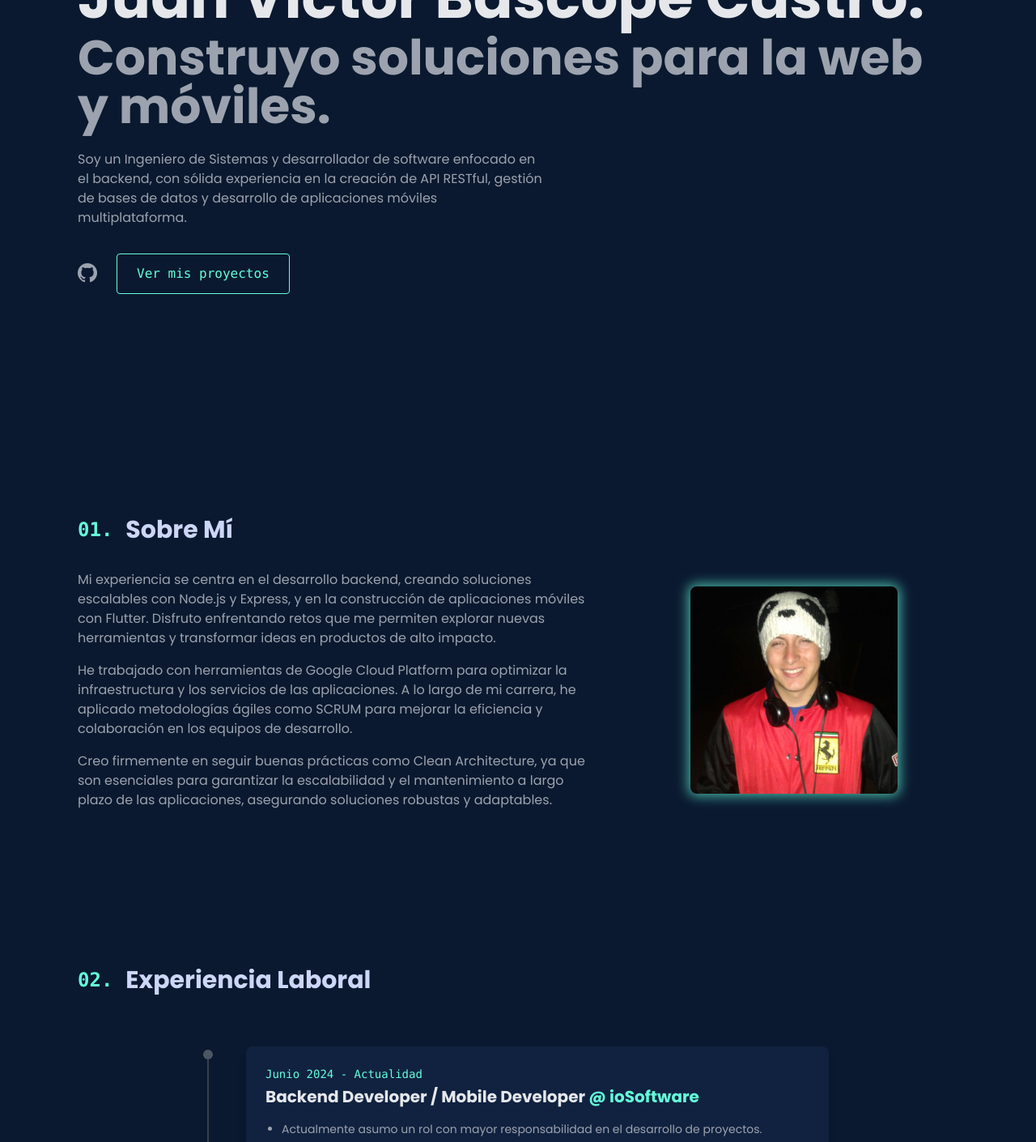
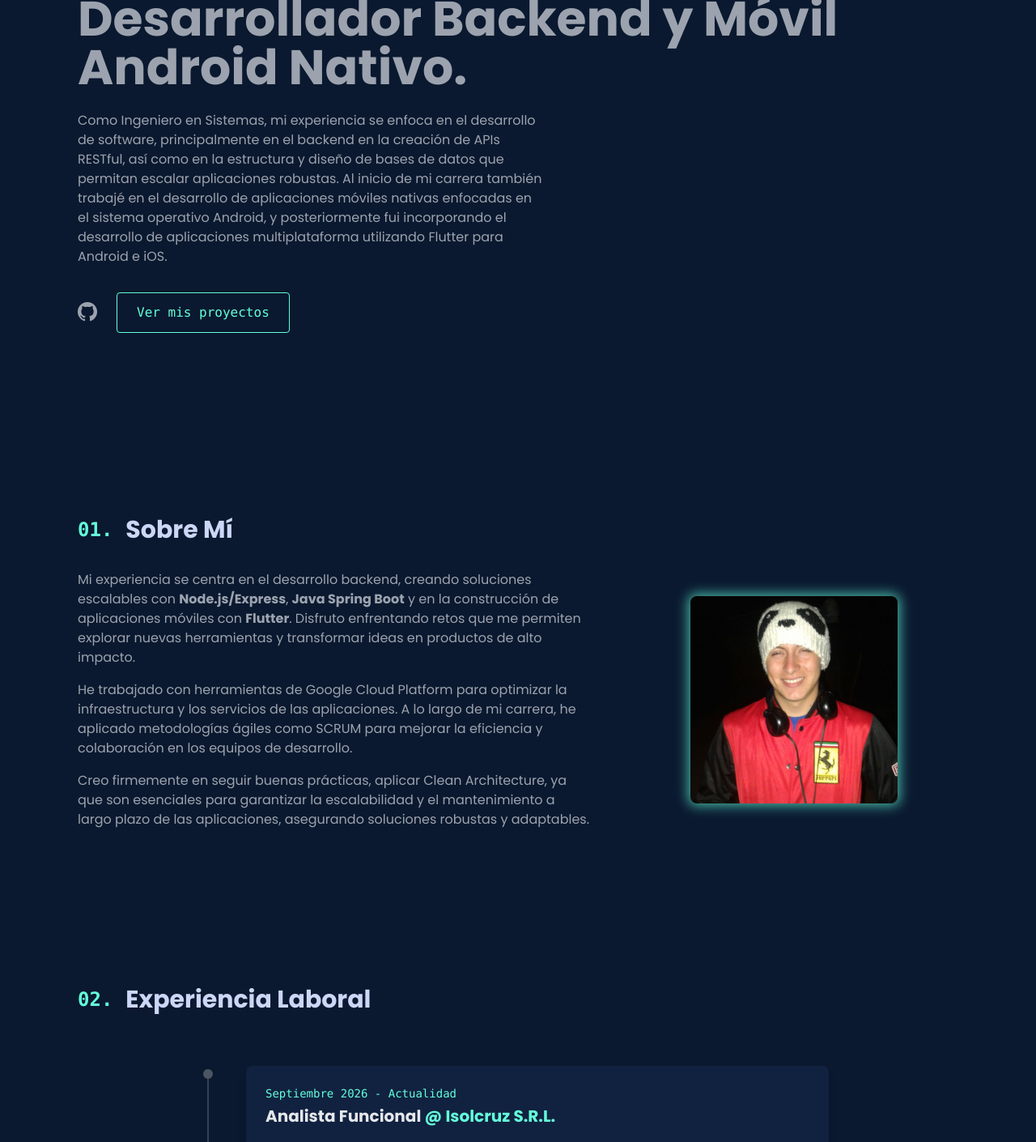
Before and after one commit to juanvictorbascopecastro/portafolio, a Vue app: page /#/ in a window 1280 px wide. Shown: the part 340-1750 px from the top of the page at 81% size. Built offline with nearby package versions, Linux system fonts and the light colour scheme.

Commit message:
actualizacion de portaforlio

```diff
--- a/src/features/home/components/AboutUs.vue
+++ b/src/features/home/components/AboutUs.vue
@@ -7,10 +7,11 @@
       <div class="md:col-span-3 text-gray-400 space-y-4">
         <p>
           Mi experiencia se centra en el desarrollo backend, creando soluciones
-          escalables con Node.js y Express, y en la construcción de aplicaciones
-          móviles con Flutter. Disfruto enfrentando retos que me permiten
-          explorar nuevas herramientas y transformar ideas en productos de alto
-          impacto.
+          escalables con <strong>Node.js/Express</strong>,
+          <strong>Java Spring Boot</strong> y en la construcción de aplicaciones
+          móviles con <strong>Flutter</strong>. Disfruto enfrentando retos que
+          me permiten explorar nuevas herramientas y transformar ideas en
+          productos de alto impacto.
         </p>
         <p>
           He trabajado con herramientas de Google Cloud Platform para optimizar
@@ -19,10 +20,10 @@
           eficiencia y colaboración en los equipos de desarrollo.
         </p>
         <p>
-          Creo firmemente en seguir buenas prácticas como Clean Architecture, ya
-          que son esenciales para garantizar la escalabilidad y el mantenimiento
-          a largo plazo de las aplicaciones, asegurando soluciones robustas y
-          adaptables.
+          Creo firmemente en seguir buenas prácticas, aplicar Clean
+          Architecture, ya que son esenciales para garantizar la escalabilidad y
+          el mantenimiento a largo plazo de las aplicaciones, asegurando
+          soluciones robustas y adaptables.
         </p>
       </div>
       <div class="md:col-span-2 flex justify-center">
--- a/src/features/home/components/Experience.vue
+++ b/src/features/home/components/Experience.vue
@@ -43,11 +43,19 @@ interface Experience {
 
 const experiences = ref<Experience[]>([
   {
-    date: "Junio 2024 - Actualidad",
+    date: "Septiembre 2026 - Actualidad",
+    title: "Analista Funcional",
+    company: "Isolcruz S.R.L.",
+    descriptions: [
+      "Actualmente me desempeño como Analista Funcional, donde mi rol principal es analizar y documentar los requisitos del sistema, colaborar con los equipos para garantizar que las soluciones técnicas cumplan con las necesidades del negocio, y participar en la planificación y diseño de nuevas funcionalidades para mejorar continuamente nuestros servicios.",
+    ],
+  },
+  {
+    date: "Junio 2024 - Septiembre 2025",
     title: "Backend Developer / Mobile Developer",
     company: "ioSoftware",
     descriptions: [
-      "Actualmente asumo un rol con mayor responsabilidad en el desarrollo de proyectos.",
+      "Asumi un rol con mayor responsabilidad en el desarrollo de proyectos.",
       "Contribuyo en la construcción de APIs REST utilizando Yii2 y Java Spring Boot con bases de datos PostgreSQL. ",
       "Participo activamente en el desarrollo de aplicaciones móviles multiplataforma con Flutter. ",
       "Colaboro en tareas de frontend con Vue 3 y Typescript para aportar soluciones integrales. ",
@@ -80,15 +88,15 @@ const experiences = ref<Experience[]>([
       "Participé en el diseño técnico, codificación y despliegue completo del sistema. ",
     ],
   },
-  {
-    date: "2019 - 2020",
-    title: "Mantenimiento y Desarrollo Web",
-    company: "DYA TECHNOLOGY",
-    descriptions: [
-      "Diseñé y desarrollé sitios web y aplicaciones para múltiples clientes con Vue.js 2, Node.js, Express y bases de datos Firebase y PostgreSQL. ",
-      "Participé en proyectos de desarrollo móvil nativo para Android. ",
-    ],
-  },
+  // {
+  //   date: "2019 - 2020",
+  //   title: "Mantenimiento y Desarrollo Web",
+  //   company: "DYA TECHNOLOGY",
+  //   descriptions: [
+  //     "Diseñé y desarrollé sitios web y aplicaciones para múltiples clientes con Vue.js 2, Node.js, Express y bases de datos Firebase y PostgreSQL. ",
+  //     "Participé en proyectos de desarrollo móvil nativo para Android. ",
+  //   ],
+  // },
   {
     date: "2019",
     title: "Pasante",
--- a/src/features/home/components/Portada.vue
+++ b/src/features/home/components/Portada.vue
@@ -4,13 +4,17 @@
     <h2 class="text-4xl md:text-7xl font-bold text-gray-200">
       Juan Victor Bascope Castro.
     </h2>
-    <h3 class="text-3xl md:text-6xl font-bold text-gray-400 mt-2">
-      Construyo soluciones para la web y móviles.
+    <h3 class="text-2xl md:text-6xl font-bold text-gray-400 mt-2">
+      Desarrollador Backend y Móvil Android Nativo.
     </h3>
     <p class="mt-6 max-w-xl text-gray-400">
-      Soy un Ingeniero de Sistemas y desarrollador de software enfocado en el
-      backend, con sólida experiencia en la creación de API RESTful, gestión de
-      bases de datos y desarrollo de aplicaciones móviles multiplataforma.
+      Como Ingeniero en Sistemas, mi experiencia se enfoca en el desarrollo de
+      software, principalmente en el backend en la creación de APIs RESTful, así
+      como en la estructura y diseño de bases de datos que permitan escalar
+      aplicaciones robustas. Al inicio de mi carrera también trabajé en el
+      desarrollo de aplicaciones móviles nativas enfocadas en el sistema
+      operativo Android, y posteriormente fui incorporando el desarrollo de
+      aplicaciones multiplataforma utilizando Flutter para Android e iOS.
     </p>
     <div class="mt-8 flex items-center space-x-6">
       <a
--- a/src/features/home/components/Project.vue
+++ b/src/features/home/components/Project.vue
@@ -101,6 +101,32 @@ const getLinkIcon = (type: "web" | "mobile", url: string): string => {
 };
 
 const projects = ref<Project[]>([
+  {
+    title: "Soft Clinic",
+    description:
+      "Sistema SAS para la gestión integral de clínicas dentales, con plataforma web.",
+    links: [
+      {
+        url: "https://soft-clinic-system.web.app",
+        type: "web",
+        description: "Ver plataforma web",
+      },
+      {
+        url: "https://soft-clinic-87f483.gitlab.io",
+        type: "web",
+        description: "Pagona Web",
+      },
+    ],
+    tags: [
+      "Vue 3",
+      "Firestore",
+      "Cloud Functions",
+      "Firestorage",
+      "TailwindCSS",
+      "SAS (Software as a Service)",
+      "Multitenancy",
+    ],
+  },
   {
     title: "Capital for live",
     description:
@@ -288,7 +314,9 @@ const projects = ref<Project[]>([
   transition: opacity 0.3s;
   font-size: 0.75rem;
   font-weight: normal;
-  box-shadow: 0 4px 6px -1px rgb(0 0 0 / 0.1), 0 2px 4px -2px rgb(0 0 0 / 0.1);
+  box-shadow:
+    0 4px 6px -1px rgb(0 0 0 / 0.1),
+    0 2px 4px -2px rgb(0 0 0 / 0.1);
 }
 
 .tooltip-text::after {
```
